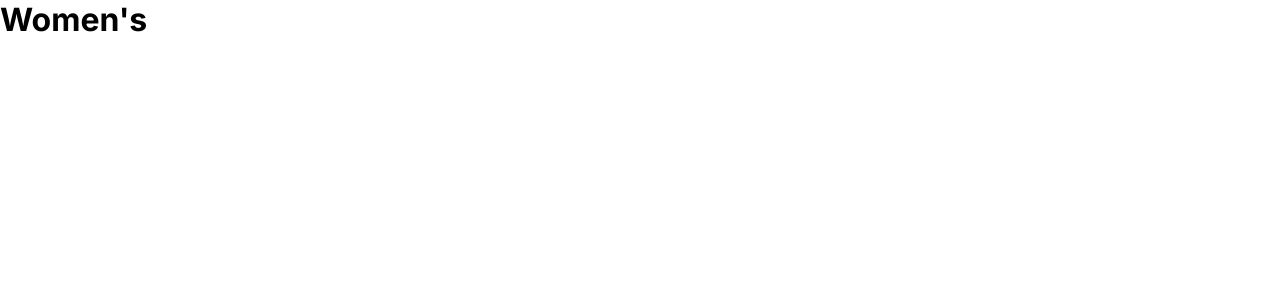
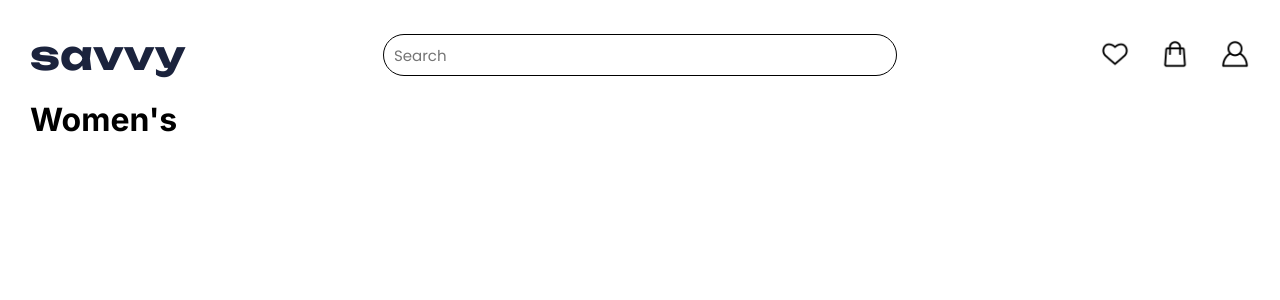
Before and after one commit to nicolechung01/project-savvy, a Next.js app: page /women in a window 1280 px wide. Shown: the top 300 px of the page. Built offline with nearby package versions, Linux system fonts and the light colour scheme.

Commit message:
category pages css upd8

```diff
--- a/src/app/women/page.js
+++ b/src/app/women/page.js
@@ -1,6 +1,8 @@
 "use client";
 import {useState} from 'react';
 import ItemsList from "../components/ItemsList.js";
+import Header from '../components/Header/Header.js';
+import styles from '../App.css';
 
 export default function Women() {
 
@@ -11,10 +13,12 @@ export default function Women() {
     };
 
     return (
-        <div>
+        <main className="main">
+
+            <Header />
             <h1 style={{color: "black"}}>Women's</h1>
             <ItemsList items={womensList} />
-        </div>
+        </main>
 
     )
 }
```
Also changed, not shown: src/app/home/page.js (+5 -2 lines), src/app/listing/page.js (added, +10 -0 lines), src/app/men/page.js (+5 -2 lines), src/app/listing/Listing.css (added).
